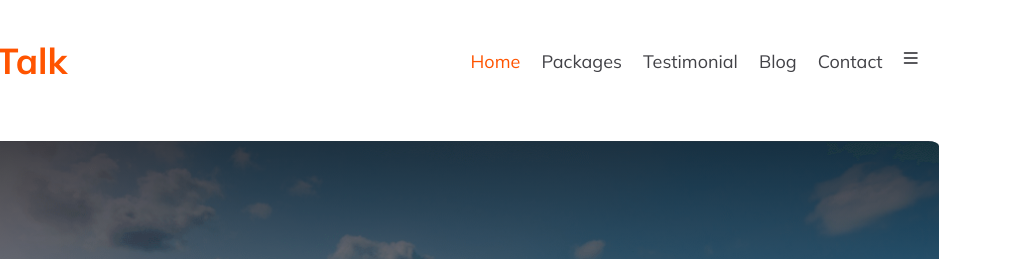
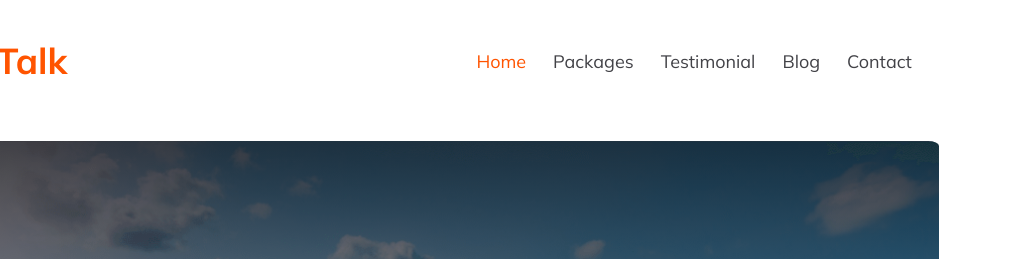
Before and after one commit to nhnaahid/assignment-two-porjotalk, a plain HTML site: page index.html in a window 1280 px wide. Shown: the top 259 px of the page, 245-1280 px from the left. Drawn offline with Linux system fonts and the light colour scheme.

Commit message:
update- navbar

```diff
--- a/index.html
+++ b/index.html
@@ -24,7 +24,7 @@
                 <li><a href="#">Testimonial</a></li>
                 <li><a href="#">Blog</a></li>
                 <li><a href="#">Contact</a></li>
-                <i class="hamburger fa-solid fa-bars"></i>
+                <i id="hamburger" class="fa-solid fa-bars"></i>
             </ul>
         </nav>
         <!-- Banner -->
--- a/styles/style.css
+++ b/styles/style.css
@@ -57,7 +57,7 @@ nav li a {
     color: #FF5400;
 }
 
-.hamburger {
+#hamburger {
     display: none;
 }
 
@@ -610,7 +610,7 @@ footer {
         display: none;
     }
 
-    .hamburger {
+    #hamburger {
         display: block;
         margin-left: 80%;
         font-size: 30px;
```
